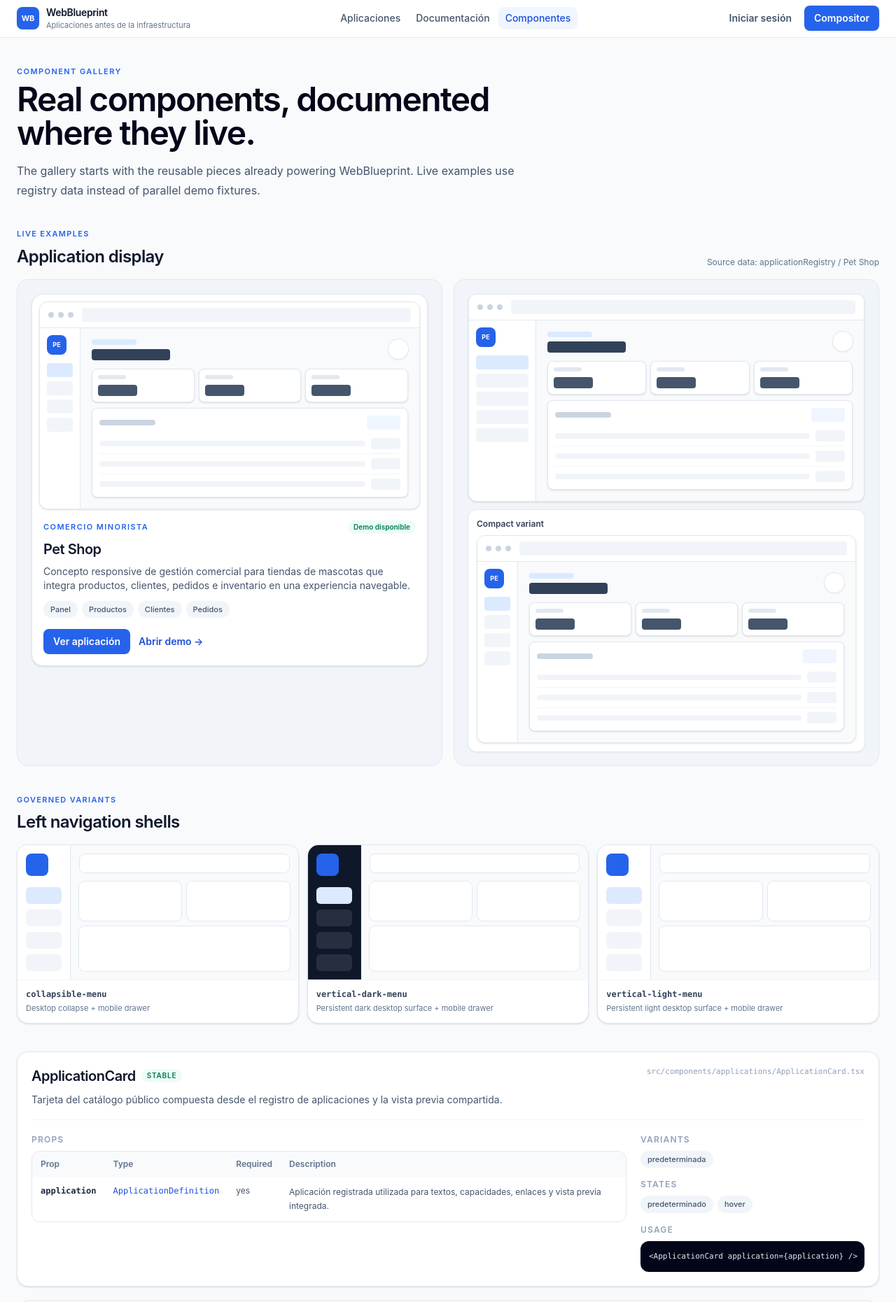
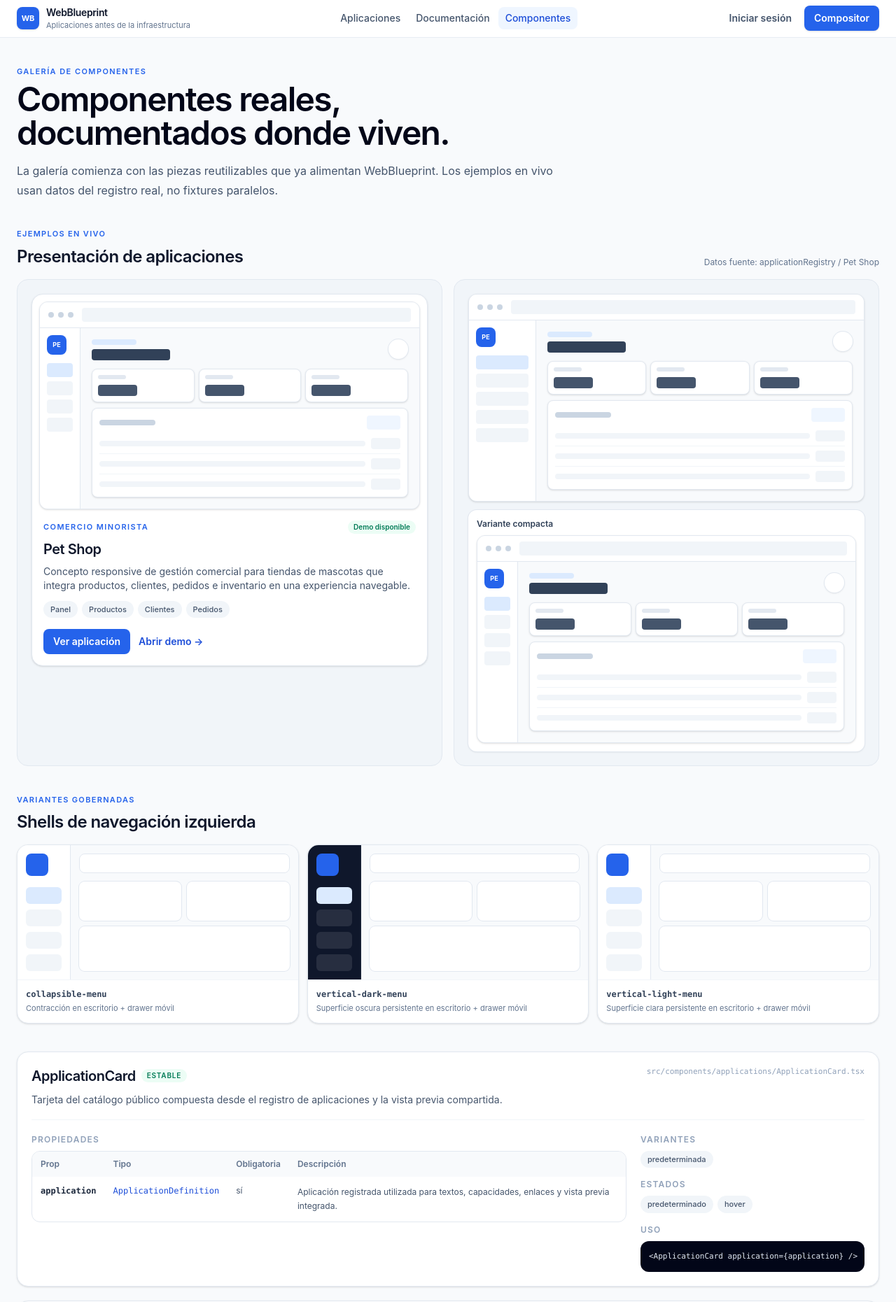
Before and after one commit to LuisHdezE/WebBlueprint, a React (Vite) app: page /components in a window 1280 px wide. Shown: the top 1861 px of the page at 70% size. Built offline with nearby package versions, Linux system fonts and the light colour scheme.

Commit message:
fix(i18n): translate component gallery

```diff
--- a/src/pages/ComponentsPage.tsx
+++ b/src/pages/ComponentsPage.tsx
@@ -1,7 +1,10 @@
 import { applicationRegistry } from '@/applications/applicationRegistry';
 import { ApplicationCard } from '@/components/applications/ApplicationCard';
 import { ApplicationPreview } from '@/components/applications/ApplicationPreview';
-import { componentDocumentation } from '@/documentation/documentation.catalog';
+import {
+  componentDocumentation,
+  getMaturityLabel,
+} from '@/documentation/documentation.catalog';
 import { leftMenuVariants } from '@/shell/shell.types';
 
 export function ComponentsPage() {
@@ -10,10 +13,10 @@ export function ComponentsPage() {
   return (
     <main className="mx-auto max-w-[1440px] px-4 py-8 sm:px-5 lg:px-6 lg:py-10">
       <section>
-        <p className="text-[11px] font-semibold uppercase tracking-[0.13em] text-brand-600">Component gallery</p>
-        <h1 className="mt-2 max-w-3xl text-4xl font-semibold tracking-[-0.035em] text-slate-950 sm:text-5xl">Real components, documented where they live.</h1>
+        <p className="text-[11px] font-semibold uppercase tracking-[0.13em] text-brand-600">Galería de componentes</p>
+        <h1 className="mt-2 max-w-3xl text-4xl font-semibold tracking-[-0.035em] text-slate-950 sm:text-5xl">Componentes reales, documentados donde viven.</h1>
         <p className="mt-4 max-w-3xl text-base leading-7 text-slate-600">
-          The gallery starts with the reusable pieces already powering WebBlueprint. Live examples use registry data instead of parallel demo fixtures.
+          La galería comienza con las piezas reutilizables que ya alimentan WebBlueprint. Los ejemplos en vivo usan datos del registro real, no fixtures paralelos.
         </p>
       </section>
 
@@ -21,10 +24,10 @@ export function ComponentsPage() {
         <section className="mt-10">
           <div className="flex flex-wrap items-end justify-between gap-3">
             <div>
-              <p className="text-[11px] font-semibold uppercase tracking-[0.12em] text-brand-600">Live examples</p>
-              <h2 className="mt-2 text-2xl font-semibold tracking-tight text-slate-900">Application display</h2>
+              <p className="text-[11px] font-semibold uppercase tracking-[0.12em] text-brand-600">Ejemplos en vivo</p>
+              <h2 className="mt-2 text-2xl font-semibold tracking-tight text-slate-900">Presentación de aplicaciones</h2>
             </div>
-            <p className="text-xs text-slate-500">Source data: applicationRegistry / {sampleApplication.name}</p>
+            <p className="text-xs text-slate-500">Datos fuente: applicationRegistry / {sampleApplication.name}</p>
           </div>
           <div className="mt-4 grid gap-4 xl:grid-cols-2">
             <div className="rounded-2xl border border-slate-200 bg-slate-100 p-3 sm:p-5">
@@ -33,7 +36,7 @@ export function ComponentsPage() {
             <div className="rounded-2xl border border-slate-200 bg-slate-100 p-3 sm:p-5">
               <ApplicationPreview application={sampleApplication} />
               <div className="mt-3 rounded-xl bg-white p-3 shadow-sm ring-1 ring-slate-200">
-                <p className="text-xs font-semibold text-slate-700">Compact variant</p>
+                <p className="text-xs font-semibold text-slate-700">Variante compacta</p>
                 <div className="mt-2"><ApplicationPreview application={sampleApplication} compact /></div>
               </div>
             </div>
@@ -42,8 +45,8 @@ export function ComponentsPage() {
       ) : null}
 
       <section className="mt-10">
-        <p className="text-[11px] font-semibold uppercase tracking-[0.12em] text-brand-600">Governed variants</p>
-        <h2 className="mt-2 text-2xl font-semibold tracking-tight text-slate-900">Left navigation shells</h2>
+        <p className="text-[11px] font-semibold uppercase tracking-[0.12em] text-brand-600">Variantes gobernadas</p>
+        <h2 className="mt-2 text-2xl font-semibold tracking-tight text-slate-900">Shells de navegación izquierda</h2>
         <div className="mt-4 grid gap-3 md:grid-cols-3">
           {leftMenuVariants.map((variant) => <ShellVariantPreview key={variant} variant={variant} />)}
         </div>
@@ -56,7 +59,7 @@ export function ComponentsPage() {
               <div>
                 <div className="flex flex-wrap items-center gap-2">
                   <h2 className="text-xl font-semibold tracking-tight text-slate-900">{entry.name}</h2>
-                  <span className="rounded-full bg-emerald-50 px-2 py-0.5 text-[10px] font-semibold uppercase tracking-[0.08em] text-emerald-700">{entry.maturity}</span>
+                  <span className="rounded-full bg-emerald-50 px-2 py-0.5 text-[10px] font-semibold uppercase tracking-[0.08em] text-emerald-700">{getMaturityLabel(entry.maturity)}</span>
                 </div>
                 <p className="mt-2 max-w-3xl text-sm leading-6 text-slate-600">{entry.summary}</p>
               </div>
@@ -65,33 +68,33 @@ export function ComponentsPage() {
 
             <div className="mt-5 grid gap-5 xl:grid-cols-[minmax(0,1fr)_320px]">
               <div>
-                <h3 className="text-xs font-semibold uppercase tracking-[0.1em] text-slate-400">Props</h3>
+                <h3 className="text-xs font-semibold uppercase tracking-[0.1em] text-slate-400">Propiedades</h3>
                 {entry.props.length > 0 ? (
                   <div className="mt-2 overflow-x-auto rounded-xl border border-slate-200">
                     <table className="min-w-[720px] w-full border-collapse text-left text-xs">
                       <thead className="bg-slate-50 text-slate-500">
-                        <tr><th className="px-3 py-2.5 font-semibold">Prop</th><th className="px-3 py-2.5 font-semibold">Type</th><th className="px-3 py-2.5 font-semibold">Required</th><th className="px-3 py-2.5 font-semibold">Description</th></tr>
+                        <tr><th className="px-3 py-2.5 font-semibold">Prop</th><th className="px-3 py-2.5 font-semibold">Tipo</th><th className="px-3 py-2.5 font-semibold">Obligatoria</th><th className="px-3 py-2.5 font-semibold">Descripción</th></tr>
                       </thead>
                       <tbody className="divide-y divide-slate-100">
                         {entry.props.map((prop) => (
                           <tr key={prop.name}>
                             <td className="px-3 py-3 align-top font-mono font-semibold text-slate-800">{prop.name}</td>
                             <td className="px-3 py-3 align-top font-mono text-brand-700">{prop.type}{prop.defaultValue ? ` · ${prop.defaultValue}` : ''}</td>
-                            <td className="px-3 py-3 align-top text-slate-600">{prop.required ? 'yes' : 'no'}</td>
+                            <td className="px-3 py-3 align-top text-slate-600">{prop.required ? 'sí' : 'no'}</td>
                             <td className="px-3 py-3 align-top leading-5 text-slate-600">{prop.description}</td>
                           </tr>
                         ))}
                       </tbody>
                     </table>
                   </div>
-                ) : <p className="mt-2 rounded-xl bg-slate-50 p-3 text-sm text-slate-500">No public props. This component is used as a router layout.</p>}
+                ) : <p className="mt-2 rounded-xl bg-slate-50 p-3 text-sm text-slate-500">No tiene props públicas. Este componente se usa como layout del router.</p>}
               </div>
 
               <div className="space-y-4">
-                <SpecList label="Variants" values={entry.variants} />
-                <SpecList label="States" values={entry.states} />
+                <SpecList label="Variantes" values={entry.variants} />
+                <SpecList label="Estados" values={entry.states} />
                 <div>
-                  <p className="text-xs font-semibold uppercase tracking-[0.1em] text-slate-400">Usage</p>
+                  <p className="text-xs font-semibold uppercase tracking-[0.1em] text-slate-400">Uso</p>
                   <pre className="mt-2 overflow-x-auto rounded-xl bg-slate-950 p-3 text-[11px] leading-5 text-slate-200"><code>{entry.example}</code></pre>
                 </div>
               </div>
@@ -135,7 +138,7 @@ function ShellVariantPreview({ variant }: { variant: (typeof leftMenuVariants)[n
       </div>
       <div className="border-t border-slate-100 p-3">
         <p className="font-mono text-xs font-semibold text-slate-700">{variant}</p>
-        <p className="mt-1 text-[11px] text-slate-500">{collapsible ? 'Desktop collapse + mobile drawer' : dark ? 'Persistent dark desktop surface + mobile drawer' : 'Persistent light desktop surface + mobile drawer'}</p>
+        <p className="mt-1 text-[11px] text-slate-500">{collapsible ? 'Contracción en escritorio + drawer móvil' : dark ? 'Superficie oscura persistente en escritorio + drawer móvil' : 'Superficie clara persistente en escritorio + drawer móvil'}</p>
       </div>
     </article>
   );
```
